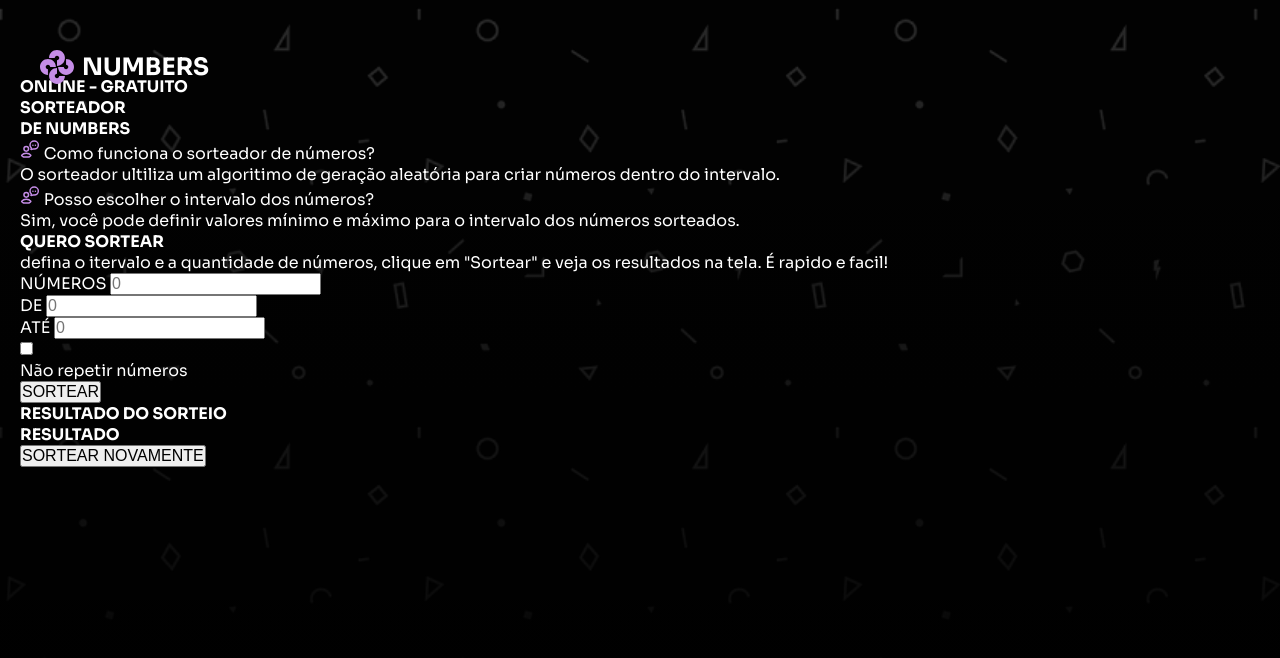
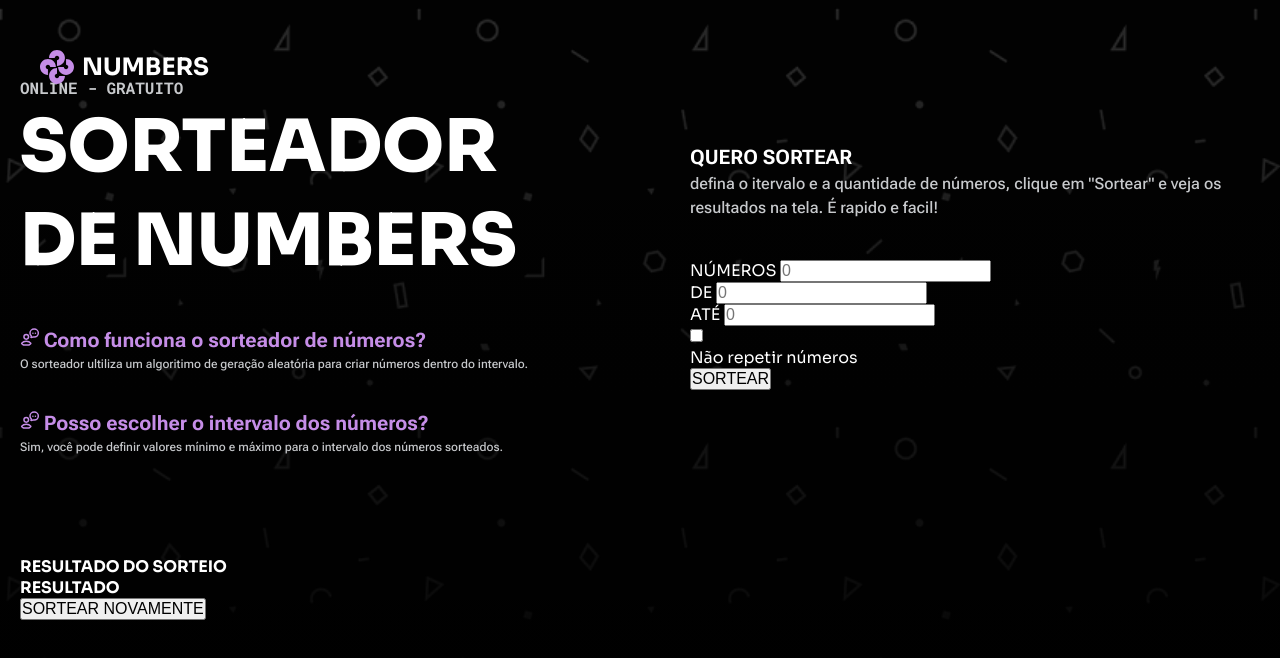
Before and after one commit to John-Snooow/Sorteador-de-numeros, a plain HTML site: page index.html in a window 1280 px wide. Drawn offline with Linux system fonts and the light colour scheme.

Commit message:
dando inicio ao main na pasta de CSS

```diff
--- a/src/css/index.css
+++ b/src/css/index.css
@@ -1,2 +1,3 @@
 @import url(global.css);
 @import url(header.css);
+@import url(main.css);
--- /dev/null
+++ b/src/css/main.css
@@ -0,0 +1,66 @@
+main{
+    display: grid;
+    grid-template-columns: 1fr 1fr;
+    justify-content: center;
+    align-items: center;
+    width: 100%;
+    height: inherit;
+    gap: 100px;
+
+    & .info-container{
+        & h3{
+            font-family: var(--font-family-roboto-mono);
+            color: var(--content-secondary);
+            font: var(--size-roboto-mono-overline);
+        }
+
+        & h1{
+            font: var(--size-sora-display-lg);
+        }
+
+        & .info{
+            display: flex;
+            gap: 2.2rem;
+            flex-direction: column;
+            margin-top: 2.37rem;
+
+            &>div{
+                & img{
+                    width: 1.25rem;
+                    height: 1.25rem;
+                }
+
+                & span{
+                   color: var(--content-brand);
+                   font: var(--size-roboto-flex-label-md);
+                }
+
+                & p{
+                    font: var(--size-roboto-flex-pg-sm);
+                    color: var(--content-secondary);
+                }
+            }
+        }
+    }
+
+    & #area-number-draw{
+        width: 100%;
+        height: 100%;
+        display: flex;
+        opacity: 1;
+        transition: .3s;
+        flex-direction: column;
+        justify-content: center;
+        gap: 40px;
+
+        &>div:nth-child(1){
+            &>h3{
+                font: var(--size-roboto-flex-label-md);
+            }
+            &>p{
+                font: var(--size-roboto-flex-pg-lg);
+                color: var(--content-secondary);
+            }
+        }
+    }
+}
```
